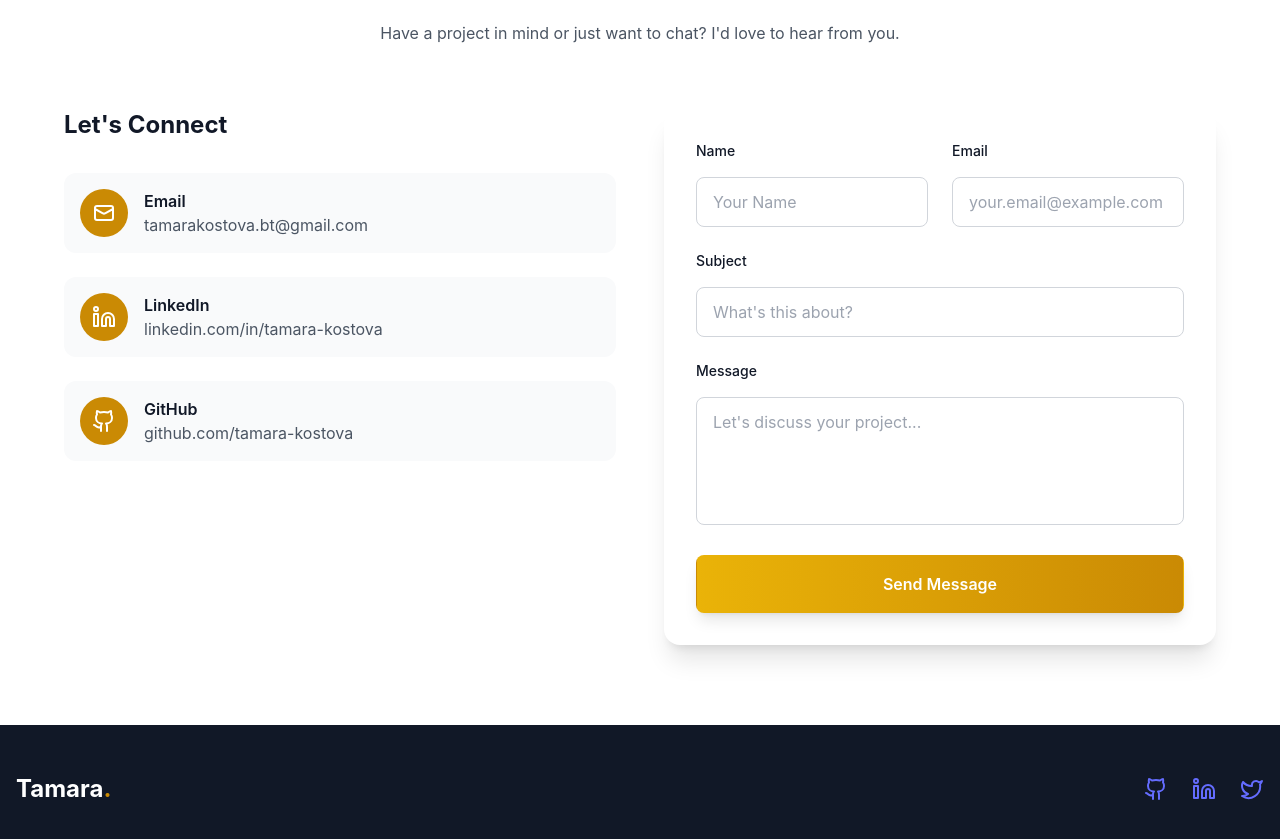
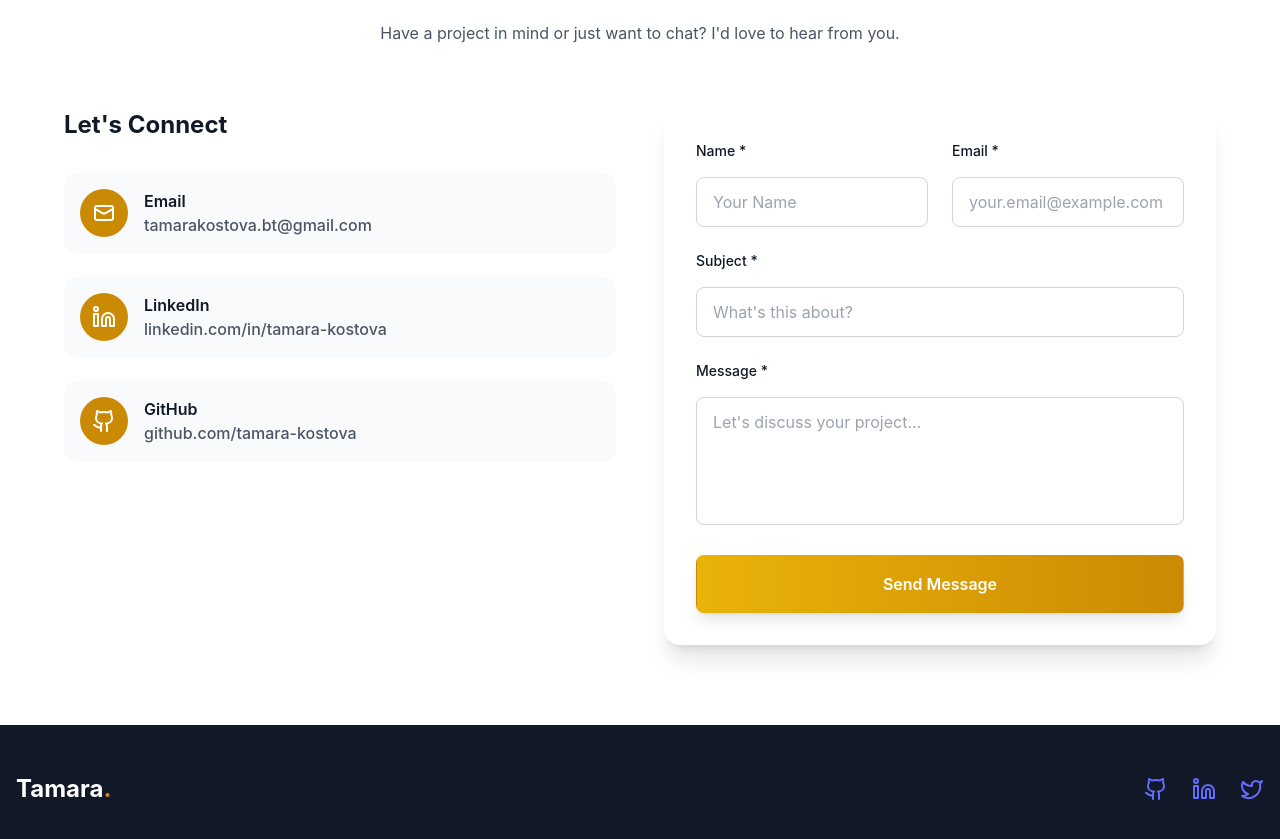
Before and after one commit to tamara-kostova/tamara-kostova.github.io, a React (Vite) app in the folder portfolio/: page / in a window 1280 px wide. Shown: the part 6652-7491 px from the top of the page. Built offline with nearby package versions, Linux system fonts and the light colour scheme.

Commit message:
set up email form

```diff
--- a/portfolio/package.json
+++ b/portfolio/package.json
@@ -13,6 +13,7 @@
     "deploy": "gh-pages -d dist"
   },
   "dependencies": {
+    "@emailjs/browser": "^4.4.1",
     "lucide-react": "^0.474.0",
     "react": "^18.3.1",
     "react-dom": "^18.3.1",
--- a/portfolio/src/Portfolio.jsx
+++ b/portfolio/src/Portfolio.jsx
@@ -3,6 +3,8 @@ import { Github, Linkedin, Twitter, ChevronUp, ExternalLink, Moon, Sun, Menu, X
 import { FaPython, FaJava, FaDocker, FaGit } from 'react-icons/fa';
 import { SiCplusplus, SiC, SiFastapi, SiSpring, SiLangchain } from 'react-icons/si';
 import { VscAzure } from 'react-icons/vsc';
+import emailjs from '@emailjs/browser';
+import { emailConfig } from './config/emailjs';
 
 const LoadingSpinner = () => (
   <div className="flex items-center justify-center min-h-screen bg-white dark:bg-[#094243]">
@@ -562,6 +564,98 @@ const CallToActionSection = memo(() => {
 });
 
 const ContactSection = memo(() => {
+  const [formData, setFormData] = useState({
+    name: '',
+    email: '',
+    subject: '',
+    message: ''
+  });
+  const [errors, setErrors] = useState({});
+  const [isSubmitting, setIsSubmitting] = useState(false);
+  const [submitStatus, setSubmitStatus] = useState(null); // 'success', 'error', or null
+
+  const validateForm = () => {
+    const newErrors = {};
+
+    if (!formData.name.trim()) {
+      newErrors.name = 'Name is required';
+    }
+
+    if (!formData.email.trim()) {
+      newErrors.email = 'Email is required';
+    } else if (!/^[^\s@]+@[^\s@]+\.[^\s@]+$/.test(formData.email)) {
+      newErrors.email = 'Please enter a valid email address';
+    }
+
+    if (!formData.subject.trim()) {
+      newErrors.subject = 'Subject is required';
+    }
+
+    if (!formData.message.trim()) {
+      newErrors.message = 'Message is required';
+    } else if (formData.message.trim().length < 10) {
+      newErrors.message = 'Message should be at least 10 characters long';
+    }
+
+    setErrors(newErrors);
+    return Object.keys(newErrors).length === 0;
+  };
+
+  const handleInputChange = (e) => {
+    const { name, value } = e.target;
+    setFormData(prev => ({
+      ...prev,
+      [name]: value
+    }));
+
+    // Clear error when user starts typing
+    if (errors[name]) {
+      setErrors(prev => ({
+        ...prev,
+        [name]: ''
+      }));
+    }
+  };
+
+  const handleSubmit = async (e) => {
+    e.preventDefault();
+
+    if (!validateForm()) {
+      return;
+    }
+
+    setIsSubmitting(true);
+    setSubmitStatus(null);
+
+    try {
+      // Create template parameters for EmailJS
+      const templateParams = {
+        from_name: formData.name,
+        from_email: formData.email,
+        subject: formData.subject,
+        message: formData.message,
+        to_email: 'tamarakostova.bt@gmail.com',
+      };
+
+      // Send email using EmailJS
+      await emailjs.send(
+        emailConfig.serviceID,
+        emailConfig.templateID,
+        templateParams,
+        emailConfig.publicKey
+      );
+
+      setSubmitStatus('success');
+      setFormData({ name: '', email: '', subject: '', message: '' });
+
+    } catch (error) {
+      console.error('Form submission error:', error);
+      setSubmitStatus('error');
+    } finally {
+      setIsSubmitting(false);
+    }
+  };
+
   return (
     <section id="contact" className="py-20 bg-white dark:bg-[#094243] transition-colors duration-200">
       <div className="container mx-auto px-4">
@@ -575,7 +669,7 @@ const ContactSection = memo(() => {
           <div className="space-y-8">
             <h3 className="text-2xl font-bold text-gray-900 dark:text-white mb-6">Let's Connect</h3>
             <div className="space-y-6">
-              <div className="flex items-center space-x-4 p-4 bg-gray-50 dark:bg-[#073031] rounded-xl hover-lift">
+              <a href="mailto:tamarakostova.bt@gmail.com" className="flex items-center space-x-4 p-4 bg-gray-50 dark:bg-[#073031] rounded-xl hover-lift transition-all duration-300">
                 <div className="w-12 h-12 bg-yellow-600 rounded-full flex items-center justify-center">
                   <svg className="w-6 h-6 text-white" fill="none" stroke="currentColor" viewBox="0 0 24 24">
                     <path strokeLinecap="round" strokeLinejoin="round" strokeWidth={2} d="M3 8l7.89 4.26a2 2 0 002.22 0L21 8M5 19h14a2 2 0 002-2V7a2 2 0 00-2-2H5a2 2 0 00-2 2v10a2 2 0 002 2z" />
@@ -585,9 +679,9 @@ const ContactSection = memo(() => {
                   <h4 className="font-semibold text-gray-900 dark:text-white">Email</h4>
                   <p className="text-gray-600 dark:text-gray-300">tamarakostova.bt@gmail.com</p>
                 </div>
-              </div>
+              </a>
 
-              <div className="flex items-center space-x-4 p-4 bg-gray-50 dark:bg-[#073031] rounded-xl hover-lift">
+              <a href="https://www.linkedin.com/in/tamara-kostova/" target="_blank" rel="noopener noreferrer" className="flex items-center space-x-4 p-4 bg-gray-50 dark:bg-[#073031] rounded-xl hover-lift transition-all duration-300">
                 <div className="w-12 h-12 bg-yellow-600 rounded-full flex items-center justify-center">
                   <Linkedin className="w-6 h-6 text-white" />
                 </div>
@@ -595,9 +689,9 @@ const ContactSection = memo(() => {
                   <h4 className="font-semibold text-gray-900 dark:text-white">LinkedIn</h4>
                   <p className="text-gray-600 dark:text-gray-300">linkedin.com/in/tamara-kostova</p>
                 </div>
-              </div>
+              </a>
 
-              <div className="flex items-center space-x-4 p-4 bg-gray-50 dark:bg-[#073031] rounded-xl hover-lift">
+              <a href="https://github.com/tamara-kostova" target="_blank" rel="noopener noreferrer" className="flex items-center space-x-4 p-4 bg-gray-50 dark:bg-[#073031] rounded-xl hover-lift transition-all duration-300">
                 <div className="w-12 h-12 bg-yellow-600 rounded-full flex items-center justify-center">
                   <Github className="w-6 h-6 text-white" />
                 </div>
@@ -605,50 +699,123 @@ const ContactSection = memo(() => {
                   <h4 className="font-semibold text-gray-900 dark:text-white">GitHub</h4>
                   <p className="text-gray-600 dark:text-gray-300">github.com/tamara-kostova</p>
                 </div>
-              </div>
+              </a>
             </div>
           </div>
 
           <div className="bg-white dark:bg-[#073031] p-8 rounded-2xl shadow-xl hover-lift">
-            <form className="space-y-6">
+            {submitStatus === 'success' && (
+              <div className="mb-6 p-4 bg-green-100 dark:bg-green-900 border border-green-400 dark:border-green-600 rounded-lg">
+                <div className="flex items-center">
+                  <svg className="w-5 h-5 text-green-600 dark:text-green-400 mr-2" fill="none" stroke="currentColor" viewBox="0 0 24 24">
+                    <path strokeLinecap="round" strokeLinejoin="round" strokeWidth={2} d="M5 13l4 4L19 7" />
+                  </svg>
+                  <p className="text-green-700 dark:text-green-300 font-medium">Message sent successfully! I'll get back to you soon.</p>
+                </div>
+              </div>
+            )}
+
+            {submitStatus === 'error' && (
+              <div className="mb-6 p-4 bg-red-100 dark:bg-red-900 border border-red-400 dark:border-red-600 rounded-lg">
+                <div className="flex items-center">
+                  <svg className="w-5 h-5 text-red-600 dark:text-red-400 mr-2" fill="none" stroke="currentColor" viewBox="0 0 24 24">
+                    <path strokeLinecap="round" strokeLinejoin="round" strokeWidth={2} d="M6 18L18 6M6 6l12 12" />
+                  </svg>
+                  <p className="text-red-700 dark:text-red-300 font-medium">Failed to send message. Please try again or contact me directly via email.</p>
+                </div>
+              </div>
+            )}
+
+            <form onSubmit={handleSubmit} className="space-y-6">
               <div className="grid grid-cols-1 md:grid-cols-2 gap-6">
                 <div className="space-y-2">
-                  <label className="block text-sm font-medium mb-2 dark:text-gray-200">Name</label>
+                  <label htmlFor="name" className="block text-sm font-medium mb-2 dark:text-gray-200">Name *</label>
                   <input
+                    id="name"
+                    name="name"
                     type="text"
-                    className="w-full px-4 py-3 rounded-lg border border-gray-300 dark:border-gray-600 focus:outline-none focus:ring-2 focus:ring-yellow-500 focus:border-transparent dark:bg-[#094243] dark:text-white placeholder-gray-400 transition-all duration-300"
+                    value={formData.name}
+                    onChange={handleInputChange}
+                    className={`w-full px-4 py-3 rounded-lg border ${
+                      errors.name
+                        ? 'border-red-500 focus:ring-red-500'
+                        : 'border-gray-300 dark:border-gray-600 focus:ring-yellow-500'
+                    } focus:outline-none focus:ring-2 focus:border-transparent dark:bg-[#094243] dark:text-white placeholder-gray-400 transition-all duration-300`}
                     placeholder="Your Name"
+                    disabled={isSubmitting}
                   />
+                  {errors.name && <p className="text-red-500 text-sm mt-1">{errors.name}</p>}
                 </div>
                 <div className="space-y-2">
-                  <label className="block text-sm font-medium mb-2 dark:text-gray-200">Email</label>
+                  <label htmlFor="email" className="block text-sm font-medium mb-2 dark:text-gray-200">Email *</label>
                   <input
+                    id="email"
+                    name="email"
                     type="email"
-                    className="w-full px-4 py-3 rounded-lg border border-gray-300 dark:border-gray-600 focus:outline-none focus:ring-2 focus:ring-yellow-500 focus:border-transparent dark:bg-[#094243] dark:text-white placeholder-gray-400 transition-all duration-300"
+                    value={formData.email}
+                    onChange={handleInputChange}
+                    className={`w-full px-4 py-3 rounded-lg border ${
+                      errors.email
+                        ? 'border-red-500 focus:ring-red-500'
+                        : 'border-gray-300 dark:border-gray-600 focus:ring-yellow-500'
+                    } focus:outline-none focus:ring-2 focus:border-transparent dark:bg-[#094243] dark:text-white placeholder-gray-400 transition-all duration-300`}
                     placeholder="your.email@example.com"
+                    disabled={isSubmitting}
                   />
+                  {errors.email && <p className="text-red-500 text-sm mt-1">{errors.email}</p>}
                 </div>
               </div>
               <div className="space-y-2">
-                <label className="block text-sm font-medium mb-2 dark:text-gray-200">Subject</label>
+                <label htmlFor="subject" className="block text-sm font-medium mb-2 dark:text-gray-200">Subject *</label>
                 <input
+                  id="subject"
+                  name="subject"
                   type="text"
-                  className="w-full px-4 py-3 rounded-lg border border-gray-300 dark:border-gray-600 focus:outline-none focus:ring-2 focus:ring-yellow-500 focus:border-transparent dark:bg-[#094243] dark:text-white placeholder-gray-400 transition-all duration-300"
+                  value={formData.subject}
+                  onChange={handleInputChange}
+                  className={`w-full px-4 py-3 rounded-lg border ${
+                    errors.subject
+                      ? 'border-red-500 focus:ring-red-500'
+                      : 'border-gray-300 dark:border-gray-600 focus:ring-yellow-500'
+                  } focus:outline-none focus:ring-2 focus:border-transparent dark:bg-[#094243] dark:text-white placeholder-gray-400 transition-all duration-300`}
                   placeholder="What's this about?"
+                  disabled={isSubmitting}
                 />
+                {errors.subject && <p className="text-red-500 text-sm mt-1">{errors.subject}</p>}
               </div>
               <div className="space-y-2">
-                <label className="block text-sm font-medium mb-2 dark:text-gray-200">Message</label>
+                <label htmlFor="message" className="block text-sm font-medium mb-2 dark:text-gray-200">Message *</label>
                 <textarea
-                  className="w-full px-4 py-3 rounded-lg border border-gray-300 dark:border-gray-600 focus:outline-none focus:ring-2 focus:ring-yellow-500 focus:border-transparent dark:bg-[#094243] dark:text-white placeholder-gray-400 h-32 resize-none transition-all duration-300"
+                  id="message"
+                  name="message"
+                  value={formData.message}
+                  onChange={handleInputChange}
+                  className={`w-full px-4 py-3 rounded-lg border ${
+                    errors.message
+                      ? 'border-red-500 focus:ring-red-500'
+                      : 'border-gray-300 dark:border-gray-600 focus:ring-yellow-500'
+                  } focus:outline-none focus:ring-2 focus:border-transparent dark:bg-[#094243] dark:text-white placeholder-gray-400 h-32 resize-none transition-all duration-300`}
                   placeholder="Let's discuss your project..."
-                ></textarea>
+                  disabled={isSubmitting}
+                />
+                {errors.message && <p className="text-red-500 text-sm mt-1">{errors.message}</p>}
               </div>
               <button
                 type="submit"
-                className="w-full px-6 py-4 bg-gradient-to-r from-yellow-500 to-yellow-600 text-white rounded-lg hover:from-yellow-600 hover:to-yellow-700 transition-all duration-300 transform hover:scale-[1.02] font-semibold focus:outline-none focus:ring-2 focus:ring-yellow-500 focus:ring-offset-2 shadow-lg hover:shadow-xl"
+                disabled={isSubmitting}
+                className={`w-full px-6 py-4 bg-gradient-to-r from-yellow-500 to-yellow-600 text-white rounded-lg hover:from-yellow-600 hover:to-yellow-700 transition-all duration-300 transform hover:scale-[1.02] font-semibold focus:outline-none focus:ring-2 focus:ring-yellow-500 focus:ring-offset-2 shadow-lg hover:shadow-xl disabled:opacity-50 disabled:cursor-not-allowed disabled:transform-none`}
               >
-                Send Message
+                {isSubmitting ? (
+                  <div className="flex items-center justify-center">
+                    <svg className="animate-spin -ml-1 mr-3 h-5 w-5 text-white" xmlns="http://www.w3.org/2000/svg" fill="none" viewBox="0 0 24 24">
+                      <circle className="opacity-25" cx="12" cy="12" r="10" stroke="currentColor" strokeWidth="4"></circle>
+                      <path className="opacity-75" fill="currentColor" d="m4 12a8 8 0 018-8V0C5.373 0 0 5.373 0 12h4zm2 5.291A7.962 7.962 0 014 12H0c0 3.042 1.135 5.824 3 7.938l3-2.647z"></path>
+                    </svg>
+                    Sending...
+                  </div>
+                ) : (
+                  'Send Message'
+                )}
               </button>
             </form>
           </div>
@@ -771,6 +938,16 @@ const Portfolio = () => {
       -webkit-text-fill-color: transparent;
       background-clip: text;
     }
+
+    .shake {
+      animation: shake 0.5s ease-in-out;
+    }
+
+    @keyframes shake {
+      0%, 100% { transform: translateX(0); }
+      25% { transform: translateX(-5px); }
+      75% { transform: translateX(5px); }
+    }
   `;
 
   const handleScroll = useCallback(() => {
--- /dev/null
+++ b/portfolio/src/config/emailjs.js
@@ -0,0 +1,5 @@
+export const emailConfig = {
+  serviceID: '',
+  templateID: '',
+  publicKey: '',
+};
```
Also changed, not shown: 1 other file (tests, documents, lock files or other folders).
